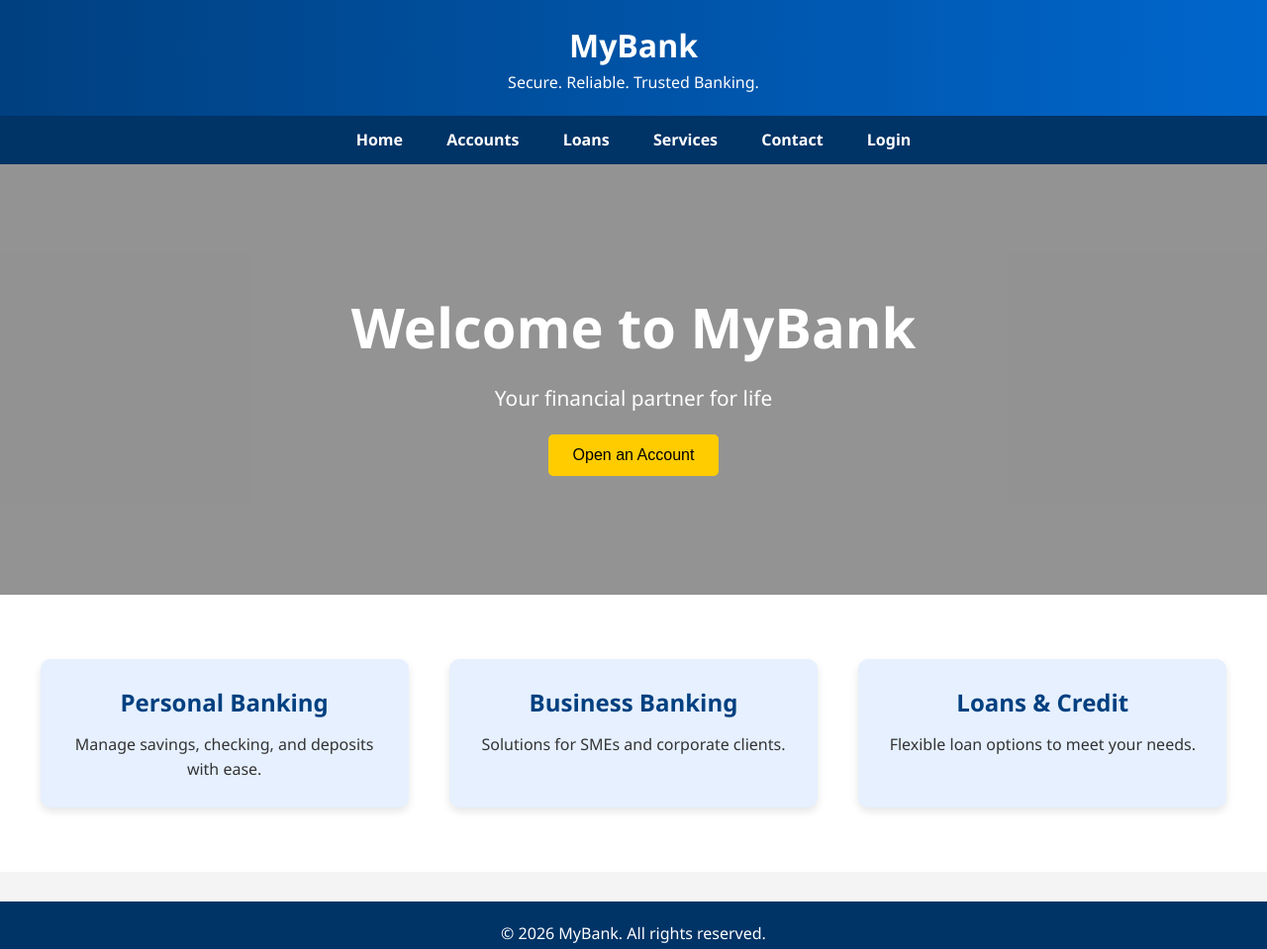
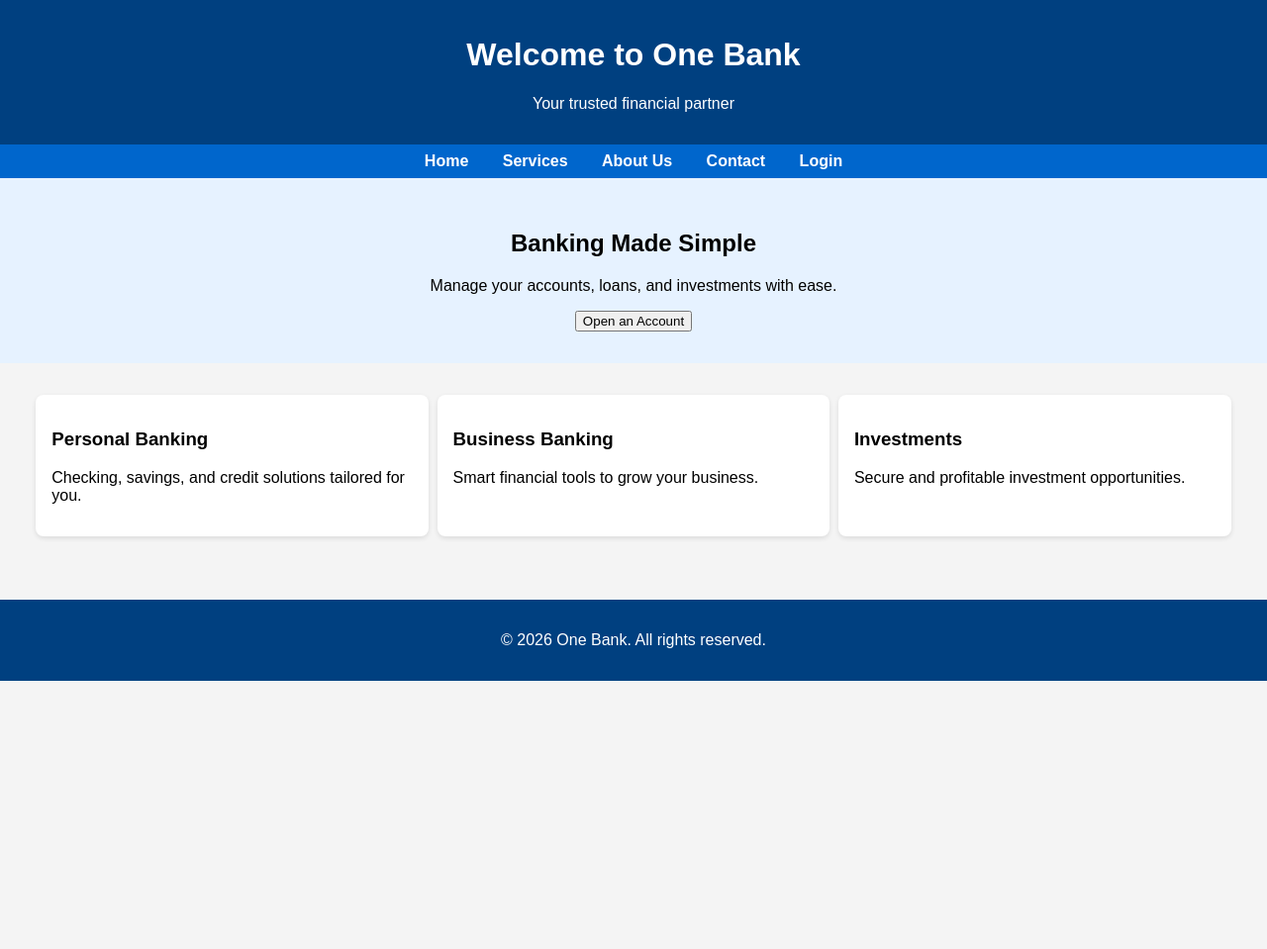
Before and after one commit to navjyotjha/DevOps, a plain HTML site: page index.html in a window 1280 px wide. Shown: the whole page at 99% size. After the commit the page ends 800 px from the top, so only its background shows below. Drawn offline with Linux system fonts and the light colour scheme.

Commit message:
Dockerfile

```diff
--- a/index.html
+++ b/index.html
@@ -3,239 +3,93 @@
 <head>
   <meta charset="UTF-8">
   <meta name="viewport" content="width=device-width, initial-scale=1.0">
-  <title>MyBank - Secure Online Banking</title>
+  <title>One Bank</title>
   <style>
-    /* Reset */
-    * { margin:0; padding:0; box-sizing:border-box; }
-
     body {
-      font-family: 'Segoe UI', Arial, sans-serif;
+      font-family: Arial, sans-serif;
+      margin: 0;
       background-color: #f4f4f4;
-      color: #333;
-      line-height: 1.6;
     }
-
     header {
-      background: linear-gradient(90deg, #004080, #0066cc);
+      background: #004080;
       color: white;
-      padding: 20px 40px;
+      padding: 1rem;
       text-align: center;
-      box-shadow: 0 2px 5px rgba(0,0,0,0.2);
     }
-
     nav {
-      background: #003366;
-      padding: 12px;
+      background: #0066cc;
+      padding: 0.5rem;
       text-align: center;
-      position: sticky;
-      top: 0;
-      z-index: 1000;
     }
     nav a {
       color: white;
-      margin: 0 20px;
+      margin: 0 15px;
       text-decoration: none;
       font-weight: bold;
-      transition: color 0.3s;
     }
-    nav a:hover {
-      color: #ffcc00;
+    .hero {
+      padding: 2rem;
+      text-align: center;
+      background: #e6f2ff;
     }
-
-    .hero {
-      background: url('bank-building.jpg') no-repeat center center/cover;
+    .services {
+      display: flex;
+      justify-content: space-around;
+      padding: 2rem;
+    }
+    .service {
+      background: white;
+      padding: 1rem;
+      border-radius: 8px;
+      box-shadow: 0 2px 5px rgba(0,0,0,0.1);
+      width: 30%;
+    }
+    footer {
+      background: #004080;
       color: white;
       text-align: center;
-      padding: 120px 20px;
-      position: relative;
-    }
-    .hero::after {
-      content: "";
-      position: absolute;
-      top:0; left:0; right:0; bottom:0;
-      background: rgba(0,0,0,0.4);
-    }
-    .hero h1, .hero p, .hero button {
-      position: relative;
-      z-index: 1;
-    }
-    .hero h1 {
-      font-size: 3.5em;
-      margin-bottom: 10px;
-      animation: fadeInDown 1.5s ease;
-    }
-    .hero p {
-      font-size: 1.3em;
-      margin-bottom: 20px;
-      animation: fadeInUp 2s ease;
-    }
-    .hero button {
-      padding: 12px 25px;
-      font-size: 16px;
-      background:#ffcc00;
-      border:none;
-      border-radius:5px;
-      cursor:pointer;
-      transition: transform 0.3s;
-    }
-    .hero button:hover {
-      transform: scale(1.1);
-    }
-
-    @keyframes fadeInDown {
-      from { opacity:0; transform: translateY(-30px); }
-      to { opacity:1; transform: translateY(0); }
-    }
-    @keyframes fadeInUp {
-      from { opacity:0; transform: translateY(30px); }
-      to { opacity:1; transform: translateY(0); }
-    }
-
-    .container {
-      display: flex;
-      justify-content: space-around;
-      padding: 50px 20px;
-      background: white;
-      flex-wrap: wrap;
-    }
-    .card {
-      background: #e6f0ff;
-      padding: 25px;
-      border-radius: 10px;
-      width: 30%;
-      min-width: 250px;
-      text-align: center;
-      margin: 15px;
-      box-shadow: 0 4px 8px rgba(0,0,0,0.1);
-      transition: transform 0.3s, box-shadow 0.3s;
-    }
-    .card:hover {
-      transform: translateY(-10px);
-      box-shadow: 0 8px 16px rgba(0,0,0,0.2);
-    }
-    .card h2 {
-      color: #004080;
-      margin-bottom: 10px;
-    }
-
-    footer {
-      background: #003366;
-      color: white;
-      text-align: center;
-      padding: 20px;
-      margin-top: 30px;
-    }
-
-    /* Modal styles */
-    .modal {
-      display: none;
-      position: fixed;
-      z-index: 2000;
-      left: 0; top: 0;
-      width: 100%; height: 100%;
-      background: rgba(0,0,0,0.6);
-      justify-content: center;
-      align-items: center;
-    }
-    .modal-content {
-      background: white;
-      padding: 30px;
-      border-radius: 8px;
-      width: 300px;
-      text-align: center;
-      animation: zoomIn 0.5s ease;
-    }
-    @keyframes zoomIn {
-      from { transform: scale(0.7); opacity:0; }
-      to { transform: scale(1); opacity:1; }
-    }
-    .close-btn {
-      background: #004080;
-      color: white;
-      border: none;
-      padding: 10px 20px;
-      margin-top: 15px;
-      cursor: pointer;
-      border-radius: 5px;
+      padding: 1rem;
+      margin-top: 2rem;
     }
   </style>
 </head>
 <body>
-
   <header>
-    <h1>MyBank</h1>
-    <p>Secure. Reliable. Trusted Banking.</p>
+    <h1>Welcome to One Bank</h1>
+    <p>Your trusted financial partner</p>
   </header>
 
   <nav>
     <a href="#">Home</a>
-    <a href="#">Accounts</a>
-    <a href="#">Loans</a>
     <a href="#">Services</a>
+    <a href="#">About Us</a>
     <a href="#">Contact</a>
-    <a href="#" id="loginBtn">Login</a>
+    <a href="#">Login</a>
   </nav>
 
   <section class="hero">
-    <h1>Welcome to MyBank</h1>
-    <p>Your financial partner for life</p>
-    <button id="openAccountBtn">Open an Account</button>
+    <h2>Banking Made Simple</h2>
+    <p>Manage your accounts, loans, and investments with ease.</p>
+    <button>Open an Account</button>
   </section>
 
-  <section class="container">
-    <div class="card">
-      <h2>Personal Banking</h2>
-      <p>Manage savings, checking, and deposits with ease.</p>
+  <section class="services">
+    <div class="service">
+      <h3>Personal Banking</h3>
+      <p>Checking, savings, and credit solutions tailored for you.</p>
     </div>
-    <div class="card">
-      <h2>Business Banking</h2>
-      <p>Solutions for SMEs and corporate clients.</p>
+    <div class="service">
+      <h3>Business Banking</h3>
+      <p>Smart financial tools to grow your business.</p>
     </div>
-    <div class="card">
-      <h2>Loans & Credit</h2>
-      <p>Flexible loan options to meet your needs.</p>
+    <div class="service">
+      <h3>Investments</h3>
+      <p>Secure and profitable investment opportunities.</p>
     </div>
   </section>
 
   <footer>
-    <p>&copy; 2026 MyBank. All rights reserved.</p>
+    <p>&copy; 2026 One Bank. All rights reserved.</p>
   </footer>
-
-  <!-- Modal -->
-  <div class="modal" id="loginModal">
-    <div class="modal-content">
-      <h2>Login</h2>
-      <input type="text" placeholder="Username" style="width:100%; padding:8px; margin:10px 0;">
-      <input type="password" placeholder="Password" style="width:100%; padding:8px; margin:10px 0;">
-      <button class="close-btn" id="closeModal">Close</button>
-    </div>
-  </div>
-
-  <script>
-    // Modal functionality
-    const loginBtn = document.getElementById('loginBtn');
-    const loginModal = document.getElementById('loginModal');
-    const closeModal = document.getElementById('closeModal');
-
-    loginBtn.addEventListener('click', () => {
-      loginModal.style.display = 'flex';
-    });
-
-    closeModal.addEventListener('click', () => {
-      loginModal.style.display = 'none';
-    });
-
-    window.addEventListener('click', (e) => {
-      if (e.target === loginModal) {
-        loginModal.style.display = 'none';
-      }
-    });
-
-    // Example JS: Open Account button alert
-    document.getElementById('openAccountBtn').addEventListener('click', () => {
-      alert('Redirecting to account opening form...');
-    });
-  </script>
-
 </body>
 </html>
```
Also changed, not shown: 1 other file.
